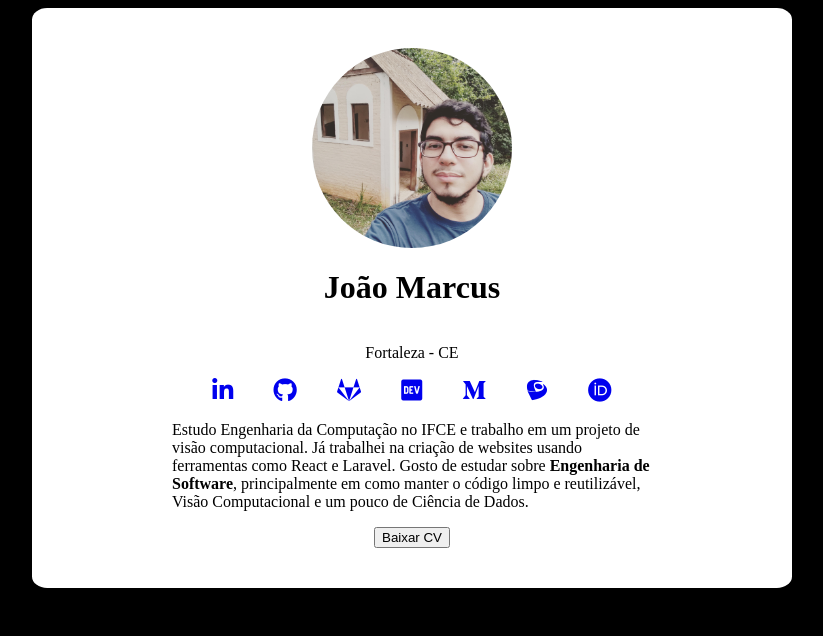
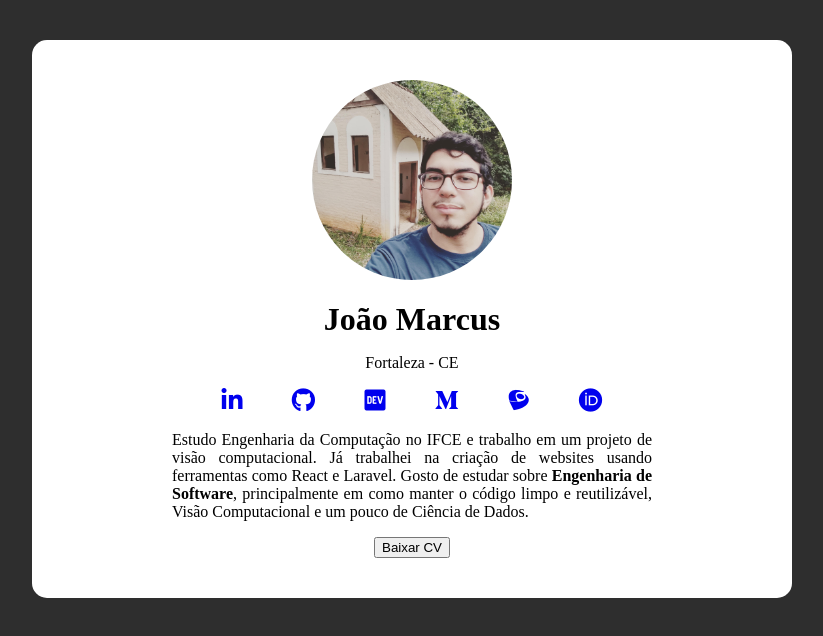
Before and after one commit to Joaom123/Joaom123.github.io, a plain HTML site: page index.html in a window 1280 px wide. Shown: the whole page, without its empty margins (228-1051 px from the left). Drawn offline with Linux system fonts and the light colour scheme; files whose address does not match are found by name.

Commit message:
corrigindo cor de fundo

```diff
--- a/assets/style/style.css
+++ b/assets/style/style.css
@@ -1,10 +1,10 @@
 body {
-    background-color: black;
+    background-color: rgba(26, 26, 26, 0.91);
 }
 
 .container {
     max-width: 680px;
-    margin: auto;
+    margin: 40px auto auto;
     display: grid;
     align-items: center;
     align-content: center;
@@ -12,7 +12,7 @@ body {
     justify-items: center;
     background-color: #FFFFFF;
     padding: 40px;
-    border-radius: 2%;
+    border-radius: 15px;
 }
 
 .minha-foto {
@@ -20,8 +20,17 @@ body {
     border-radius: 100%;
 }
 
+.nome {
+    margin-bottom: 0;
+}
+
+.rotulos {
+    margin-bottom: 0    ;
+}
+
 .sobre-mim {
     max-width: 480px;
+    text-align: justify;
 }
 
 .links {
--- a/index.html
+++ b/index.html
@@ -19,12 +19,11 @@
     <div class="links">
         <a href="https://www.linkedin.com/in/joaomarcusmr/" target="_blank" rel="noopener"><i class="fab fa-linkedin-in"></i></a>
         <a href="https://github.com/Joaom123" target="_blank" rel="noopener"><i class="fab fa-github"></i></a>
-        <a href="https://gitlab.com/Joaom123" target="_blank" rel="noopener"><i class="fab fa-gitlab"></i></a>
+<!--        <a href="https://gitlab.com/Joaom123" target="_blank" rel="noopener"><i class="fab fa-gitlab"></i></a>-->
         <a href="https://dev.to/joaom123" target="_blank" rel="noopener"><i class="fab fa-dev"></i></a>
         <a href="https://medium.com/@joaomarcus12769" target="_blank" rel="noopener"><i class="fab fa-medium-m"></i></a>
         <a href="https://lattes.cnpq.br/5776026518580392" target="_blank" rel="noopener"><i class="ai ai-lattes"></i></a>
         <a href="https://orcid.org/0000-0001-8377-2054" target="_blank" rel="noopener"><i class="fab fa-orcid"></i></a>
-
     </div>
     <div class="sobre-mim">
         <p>Estudo Engenharia da Computação no IFCE e trabalho em um projeto de visão computacional. Já
```
